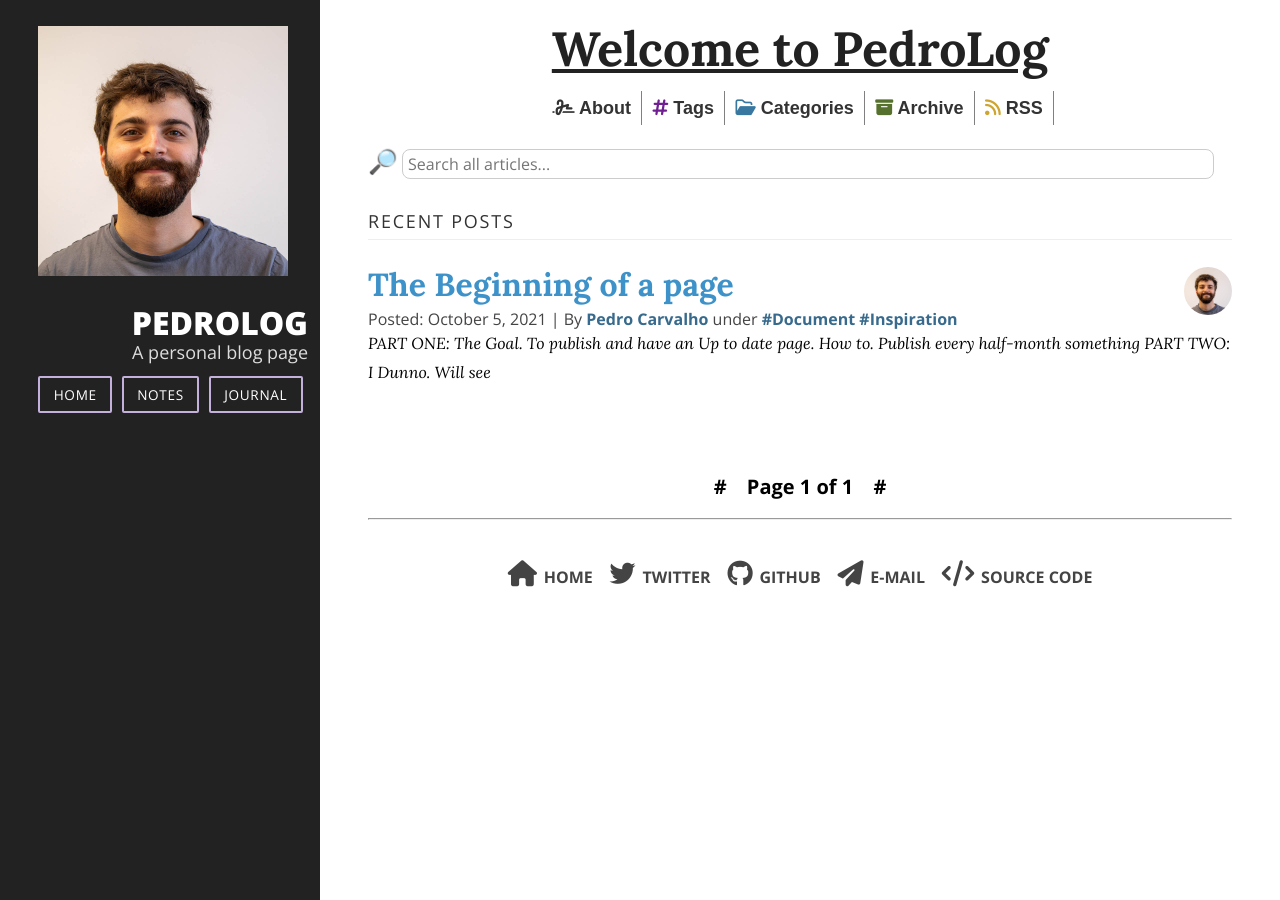
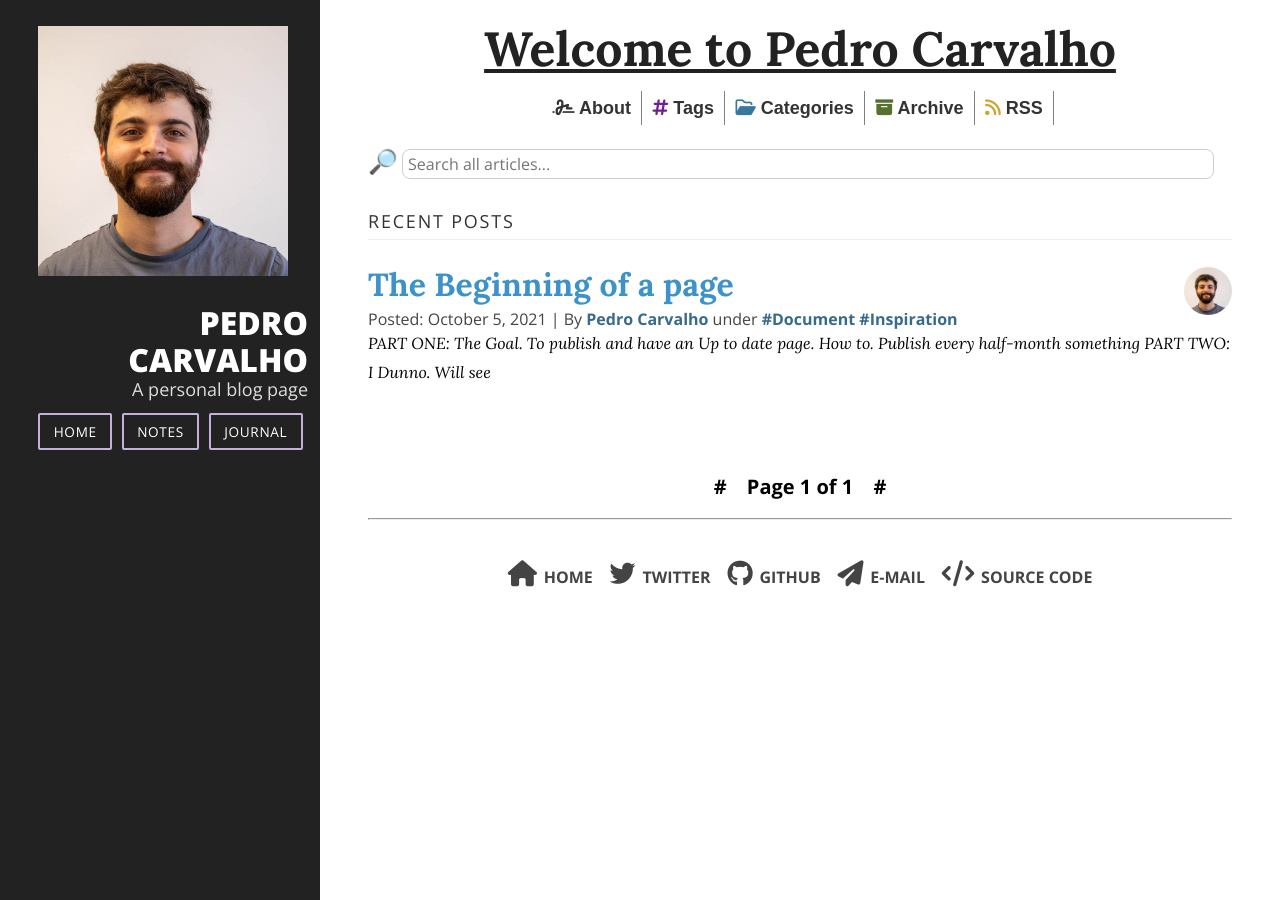
Before and after one commit to prfdecarvalho/prfdecarvalho.github.io, a Jekyll site: the page built from index.html, in a window 1280 px wide. Built offline with Jekyll 4.4.1, drawn with Linux system fonts in a browser that asks for light colours; nearby versions of some CDN libraries; the list of posts is cut into pages by our own code.

Commit message:
Update _config.yml

```diff
--- a/_config.yml
+++ b/_config.yml
@@ -18,7 +18,7 @@
 # You can create any custom variable you would like, and they will be accessible
 # in the templates via {{ site.myvariable }}.
 
-title: "PedroLog"
+title: "Pedro Carvalho"
 email: prfdecarvalho@gmail.com
 description: >- # this means to ignore newlines until "baseurl:"
   A personal blog page
```
